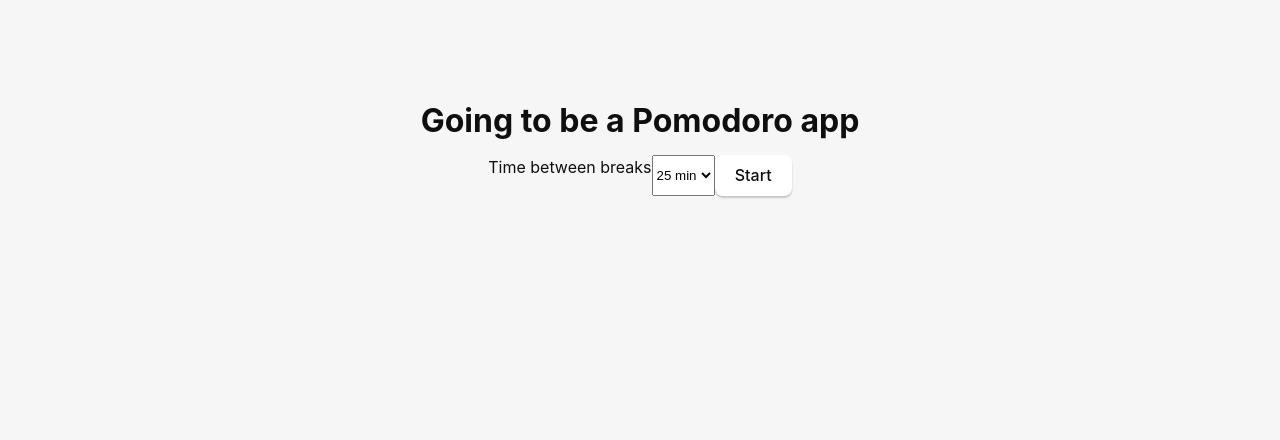
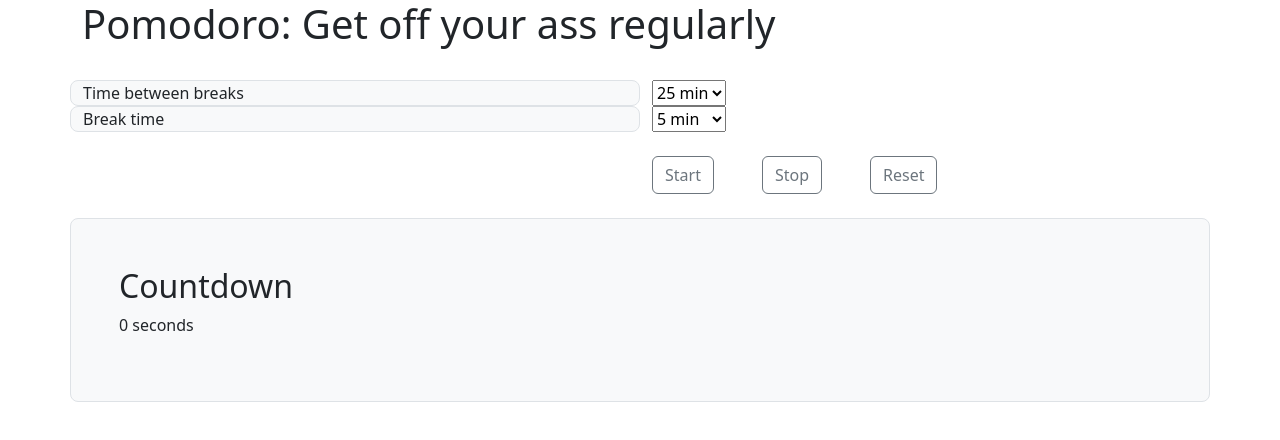
Before and after one commit to msoulier/pomodoro, a Vue app: page / in a window 1280 px wide. Shown: the top 440 px of the page. Built offline with nearby package versions, Linux system fonts and the light colour scheme.

Commit message:
Basic layout

```diff
--- a/index.html
+++ b/index.html
@@ -4,7 +4,7 @@
     <meta charset="UTF-8" />
     <link rel="icon" type="image/svg+xml" href="/vite.svg" />
     <meta name="viewport" content="width=device-width, initial-scale=1.0" />
-    <title>Tauri + Vue 3 App</title>
+    <title>Pomodoro app</title>
   </head>
 
   <body>
--- a/src/App.vue
+++ b/src/App.vue
@@ -2,25 +2,87 @@
 import { ref } from "vue";
 import { invoke } from "@tauri-apps/api/core";
 
-const greetMsg = ref("");
-const name = ref("");
+// minutes
+let work_time = ref(25);
+let rest_time = ref(5);
 
-let counter = 25;
+// seconds
+let countdown = ref(0);
 
-async function greet() {
-  // Learn more about Tauri commands at https://tauri.app/develop/calling-rust/
-  greetMsg.value = await invoke("greet", { name: name.value });
+let work_count_job = null;
+let rest_count_job = null;
+
+function work_count() {
+    countdown--;
+    if (countdown <= 1) {
+        alert("Stop working, get up and move around");
+        rest();
+    } else {
+        work_count_job = setTimeout(function() { work_count(); }.bind(this), 1000);
     }
+}
+
+function rest_count() {
+    countdown--;
+    if (countdown <= 1) {
+        alert("Start working, rest time is over");
+        start();
+    } else {
+        rest_count_job = setTimeout(function() { rest_count(); }.bind(this), 1000);
+    }
+}
+
+function rest() {
+    if (rest_count_job !== null) {
+        clearTimeout(rest_count_job);
+        rest_count_job = null;
+    }
+    countdown = rest_time * 60;
+    rest_count_job = setTimeout(function() { rest_count(); }.bind(this), 1000);
+}
+
+function start() {
+    if (work_count_job !== null) {
+        clearTimeout(work_count_job);
+        work_count_job = null;
+    }
+    countdown = work_time * 60;
+    work_count_job = setTimeout(function() { work_count(); }.bind(this), 1000);
+}
+
+function stop() {
+    if (work_count_job !== null) {
+        clearTimeout(work_count_job);
+        work_count_job = null;
+    }
+    if (rest_count_job !== null) {
+        clearTimeout(rest_count_job);
+        rest_count_job = null;
+    }
+}
+
+function reset() {
+    countdown = work_time * 60;
+}
+
 </script>
 
 <template>
     <main class="container">
-      <h1>Going to be a Pomodoro app</h1>
+        <div class="row">
+            <h1>Pomodoro: Get off your ass regularly</h1>
+        </div>
+        <div class="row">&nbsp;</div>
+        <div class="row">
+            <div class="container-fluid">
+                <form>
 
-    <form class="row" @submit.prevent="greet">
-
+                    <div class="row">
+                        <div class="col-6 bg-body-tertiary border rounded-3">
                             Time between breaks
-      <select v-model="counter">
+                        </div>
+                        <div class="col-6">
+                            <select v-model="work_time">
                                 <option value="5">5 min</option>
                                 <option value="10">10 min</option>
                                 <option value="15">15 min</option>
@@ -28,132 +90,47 @@
                                 <option value="25">25 min</option>
                                 <option value="30">30 min</option>
                             </select>
-      <button type="submit">Start</button>
-
+                        </div>
+                    </div>
+                    <div class="row">
+                        <div class="col-6 bg-body-tertiary border rounded-3">
+                            Break time
+                        </div>
+                        <div class="col-6">
+                            <select v-model="rest_time">
+                                <option value="5">5 min</option>
+                                <option value="10">10 min</option>
+                                <option value="15">15 min</option>
+                                <option value="20">20 min</option>
+                                <option value="25">25 min</option>
+                                <option value="30">30 min</option>
+                            </select>
+                        </div>
+                    </div>
+                    <div class="row p-4">
+                        <div class="col-6"></div>
+                        <div class="col-6">
+                            <button type="button"
+                                    @click="start()"
+                                    class="btn btn-outline-secondary">Start</button>
+                            <span class="px-4"></span>
+                            <button type="button"
+                                    @click="stop()"
+                                    class="btn btn-outline-secondary">Stop</button>
+                            <span class="px-4"></span>
+                            <button type="button"
+                                    @click="reset()"
+                                    class="btn btn-outline-secondary">Reset</button>
+                        </div>
+                    </div>
+                    <div class="row">
+                        <div class="h-100 p-5 bg-body-tertiary border rounded-3">
+                            <h2>Countdown</h2>
+                                <p>{{ countdown }} seconds</p>
+                        </div>
+                    </div>
                 </form>
-    <p>{{ greetMsg }}</p>
+            </div>
+        </div>
     </main>
 </template>
-
-<style scoped>
-.logo.vite:hover {
-  filter: drop-shadow(0 0 2em #747bff);
-}
-
-.logo.vue:hover {
-  filter: drop-shadow(0 0 2em #249b73);
-}
-
-</style>
-<style>
-:root {
-  font-family: Inter, Avenir, Helvetica, Arial, sans-serif;
-  font-size: 16px;
-  line-height: 24px;
-  font-weight: 400;
-
-  color: #0f0f0f;
-  background-color: #f6f6f6;
-
-  font-synthesis: none;
-  text-rendering: optimizeLegibility;
-  -webkit-font-smoothing: antialiased;
-  -moz-osx-font-smoothing: grayscale;
-  -webkit-text-size-adjust: 100%;
-}
-
-.container {
-  margin: 0;
-  padding-top: 10vh;
-  display: flex;
-  flex-direction: column;
-  justify-content: center;
-  text-align: center;
-}
-
-.logo {
-  height: 6em;
-  padding: 1.5em;
-  will-change: filter;
-  transition: 0.75s;
-}
-
-.logo.tauri:hover {
-  filter: drop-shadow(0 0 2em #24c8db);
-}
-
-.row {
-  display: flex;
-  justify-content: center;
-}
-
-a {
-  font-weight: 500;
-  color: #646cff;
-  text-decoration: inherit;
-}
-
-a:hover {
-  color: #535bf2;
-}
-
-h1 {
-  text-align: center;
-}
-
-input,
-button {
-  border-radius: 8px;
-  border: 1px solid transparent;
-  padding: 0.6em 1.2em;
-  font-size: 1em;
-  font-weight: 500;
-  font-family: inherit;
-  color: #0f0f0f;
-  background-color: #ffffff;
-  transition: border-color 0.25s;
-  box-shadow: 0 2px 2px rgba(0, 0, 0, 0.2);
-}
-
-button {
-  cursor: pointer;
-}
-
-button:hover {
-  border-color: #396cd8;
-}
-button:active {
-  border-color: #396cd8;
-  background-color: #e8e8e8;
-}
-
-input,
-button {
-  outline: none;
-}
-
-#greet-input {
-  margin-right: 5px;
-}
-
-@media (prefers-color-scheme: dark) {
-  :root {
-    color: #f6f6f6;
-    background-color: #2f2f2f;
-  }
-
-  a:hover {
-    color: #24c8db;
-  }
-
-  input,
-  button {
-    color: #ffffff;
-    background-color: #0f0f0f98;
-  }
-  button:active {
-    background-color: #0f0f0f69;
-  }
-}
-
-</style>
--- a/src/main.js
+++ b/src/main.js
@@ -1,4 +1,8 @@
 import { createApp } from "vue";
 import App from "./App.vue";
 
+// Import Bootstrap CSS and JS
+import 'bootstrap/dist/css/bootstrap.min.css'
+import 'bootstrap/dist/js/bootstrap.bundle.min.js'
+
 createApp(App).mount("#app");
```
Also changed, not shown: package.json (+6 -4 lines), 1 other file (tests, documents, lock files or other folders). Lines whose indentation alone changed are shown as unchanged.
